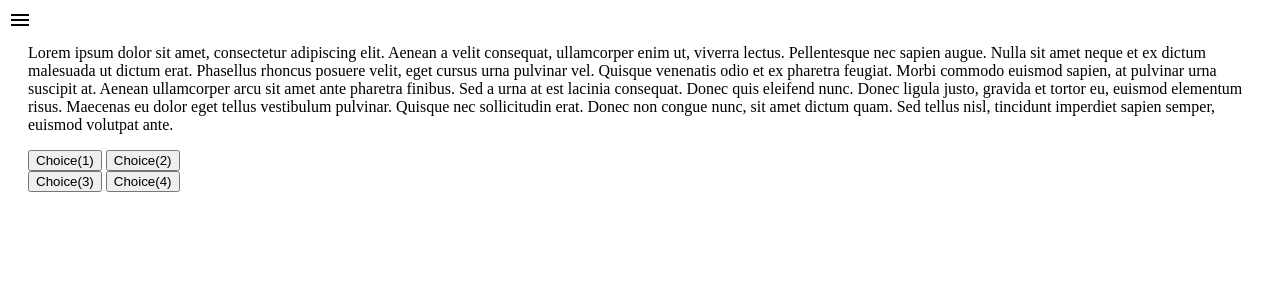
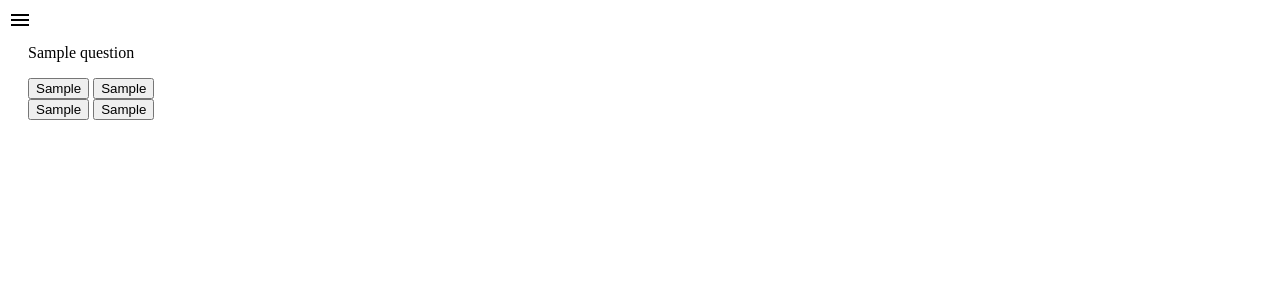
Before and after one commit to osu-cs290-f23/final-project-devdynasty-fullstack-ascent, a Node server app: template views/interview.handlebars in a window 1280 px wide. Shown: the top 300 px of the page. Run offline with Node 20, Linux system fonts and the light colour scheme; the template is opened without the code that fills it: most values are stand-ins (such as "Sample title", 1, 10 or a date in 2020); some libraries are stand-ins or nearby versions.

Commit message:
Edit db stuff

```diff
--- a/app.js
+++ b/app.js
@@ -44,10 +44,20 @@ app.get('/resume', function (req, res, next) {
 })
 
 app.get('/interview', function (req, res, next) {
+  var totalNum = data["total"]
+  var qData = data[questions][Math.random() * totalNum]  // get one rand q
+  var qs = qData["correct"].concat(["incorrect"])
+  var qs_shuffled = qs.sort(() => Math.random() - 0.5);  // https://stackoverflow.com/q/2450954 comment from SaboSuke
+  console.log(qs)
   res.status(200).render("interview", {
     css: "/interview.css",
     title: "Interview",
-    music: "/audio_files/robo-boss-encounter-theme-instrumental-176873.mp3"
+    music: "/audio_files/robo-boss-encounter-theme-instrumental-176873.mp3",
+    question: qData["question"],
+    c1: qs_shuffled[0],
+    c2: qs_shuffled[1],
+    c3: qs_shuffled[2],
+    c4: qs_shuffled[3]
   })
 })
 
@@ -81,8 +91,9 @@ app.get("/", function (req, res) {
 
 
 app.post('/submit-questions', function (req, res, next) {
-  var question = req.body.question
+  console.log(req.body)
   if (req.body && req.body.question && req.body.correct && req.body.incorrect) {
+    var question = req.body.question
     data[question].push({
       correct: req.body.correct,
       incorrect: req.body.incorrect
--- a/data.json
+++ b/data.json
@@ -1,23 +1,30 @@
-[
-    {
-        "questionText": "How have you dealt with a team member not pulling their weight in the past?",
-        "correctAnswer": "If I observe a teammate falling behind, my first step would be to organize a team check-in meeting. This allows for an open discussion for everyone to talk about potential concerns about the workload, challenges, etc.",
-        "distractors": [
+{   "total": 3,
+    "questions": [
+{
+        "question": "How have you dealt with a team member not pulling their weight in the past?",
+        "correct": "If I observe a teammate falling behind, my first step would be to organize a team check-in meeting. This allows for an open discussion for everyone to talk about potential concerns about the workload, challenges, etc.",
+        "incorrect": [
         "If a teammate is slacking off, I would probably ignore it until the last minute or I might mention it to the project manager, but I wouldn’t want to get too involved.",
         "I’d probably pick up their slack and do their part myself. It’s easier than dealing with confrontation, and I don’t want the project to suffer because of someone else’s laziness.",
         "I probably wouldn't do anything. It's the manager's responsibility to make sure everyone is doing what they are supposed to be doing."]
     },
-    {
-        "questionText": "Describe a time when you faced a tight deadline or a high-pressure situation. How did you handle the stress, and what was the outcome?",
-        "correctAnswer": "There was an additional feature that my team was supposed to implement for a big assignment, but we missed it until a few days before the deadline. We communicated effectively about what we would need to change, re-evaluated the flow of our program, and allocated ourselves in such a way that we were able to complete the assignment in its entirety.",
-        "distractors": ["There was an additional feature that my team was supposed to implement for a big assignment, but we missed it until a few days before the deadline. We ended up not adding it because we only had a few days and we'd spent so much time on it already.", "There was an additional feature that my team was supposed to implement for a big assignment, but we missed it until a few days before the deadline. I wasn't the team leader so I didn't bring it up, because it wasn't really my responsibility. In the project review I explained to the professor that it wasn't my fault.", "There was an additional feature that my team was supposed to implement for a big assignment, but we missed it until a few days before the deadline. We complained to the professor that they were asking for too much in the assignment. We had other classes that we needed to focus on.", "Wrong There was an additional feature that my team was supposed to implement for a big assignment, but we missed it until a few days before the deadline. We just didn't add the extra feature. Our project was good enough as is, it was only worth a few more points anyway."]
+{
+        "question": "Describe a time when you faced a tight deadline or a high-pressure situation. How did you handle the stress, and what was the outcome?",
+        "correct": "There was an additional feature that my team was supposed to implement for a big assignment, but we missed it until a few days before the deadline. We communicated effectively about what we would need to change, re-evaluated the flow of our program, and allocated ourselves in such a way that we were able to complete the assignment in its entirety.",
+        "incorrect": [
+            "There was an additional feature that my team was supposed to implement for a big assignment, but we missed it until a few days before the deadline. We ended up not adding it because we only had a few days and we'd spent so much time on it already.",
+            "There was an additional feature that my team was supposed to implement for a big assignment, but we missed it until a few days before the deadline. I wasn't the team leader so I didn't bring it up, because it wasn't really my responsibility. In the project review I explained to the professor that it wasn't my fault.",
+            "There was an additional feature that my team was supposed to implement for a big assignment, but we missed it until a few days before the deadline. We complained to the professor that they were asking for too much in the assignment. We had other classes that we needed to focus on.",
+            "There was an additional feature that my team was supposed to implement for a big assignment, but we missed it until a few days before the deadline. We just didn't add the extra feature. Our project was good enough as is, it was only worth a few more points anyway."
+        ]
     },
-    {
-        "questionText": "Describe a situation where you had to quickly learn a new technology or programming language. How did you go about it, and what was the outcome?",
-        "correctAnswer": "A class I was taking in the Winter required students to know Python. Over the break I spent time self-learning through online resources, Python documentation, and mock projects on Youtube.",
-        "distractors": [
+{
+        "question": "Describe a situation where you had to quickly learn a new technology or programming language. How did you go about it, and what was the outcome?",
+        "correct": "A class I was taking in the Winter required students to know Python. Over the break I spent time self-learning through online resources, Python documentation, and mock projects on Youtube.",
+        "incorrect": [
         "A class I was taking in the Winter required students to know Python. I ended up dropping the class. There was no way I could learn a new language in such a short amount of time.",
         "A class I was taking in the Winter required students to know Python. I looked up a few videos on Youtube and ended up using ChatGPT throughout the majority of the class. I didn't learn it super thoroughly, but enough to know how to ask ChatGPT to do my homework.",
         "A class I was taking in the Winter required students to know Python. I didn't have time over break to learn it myself so during the class I relied on my classmates and the TAs to walk me through everything."]
     }
 ]
+}
--- a/views/interview.handlebars
+++ b/views/interview.handlebars
@@ -1,19 +1,18 @@
-
 <div id="main">
     <div id="dialogueBox-container">
         <p id="narrative-text">
-            Lorem ipsum dolor sit amet, consectetur adipiscing elit. Aenean a velit consequat, ullamcorper enim ut, viverra lectus. Pellentesque nec sapien augue. Nulla sit amet neque et ex dictum malesuada ut dictum erat. Phasellus rhoncus posuere velit, eget cursus urna pulvinar vel. Quisque venenatis odio et ex pharetra feugiat. Morbi commodo euismod sapien, at pulvinar urna suscipit at. Aenean ullamcorper arcu sit amet ante pharetra finibus. Sed a urna at est lacinia consequat. Donec quis eleifend nunc. Donec ligula justo, gravida et tortor eu, euismod elementum risus. Maecenas eu dolor eget tellus vestibulum pulvinar. Quisque nec sollicitudin erat. Donec non congue nunc, sit amet dictum quam. Sed tellus nisl, tincidunt imperdiet sapien semper, euismod volutpat ante.
+            {{question}}
         </p>
     </div>
 
     <div id="choices-container">
         <div class="choice-group">
-            <button class="choice-buttons" onclick="choose(1)">Choice(1)</button>
-            <button class="choice-buttons" onclick="choose(2)">Choice(2)</button>
+            <button class="choice-buttons" onclick="choose(1)">{{c1}}</button>
+            <button class="choice-buttons" onclick="choose(2)">{{c2}}</button>
         </div>
         <div class="choice-group">
-            <button class="choice-buttons" onclick="choose(3)">Choice(3)</button>
-            <button class="choice-buttons" onclick="choose(4)">Choice(4)</button>
+            <button class="choice-buttons" onclick="choose(3)">{{c3}}</button>
+            <button class="choice-buttons" onclick="choose(4)">{{c4}}</button>
         </div>
     </div>
 </div>
```
